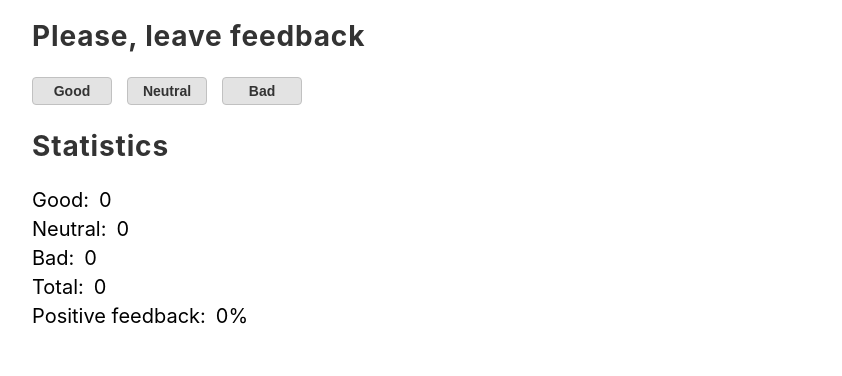
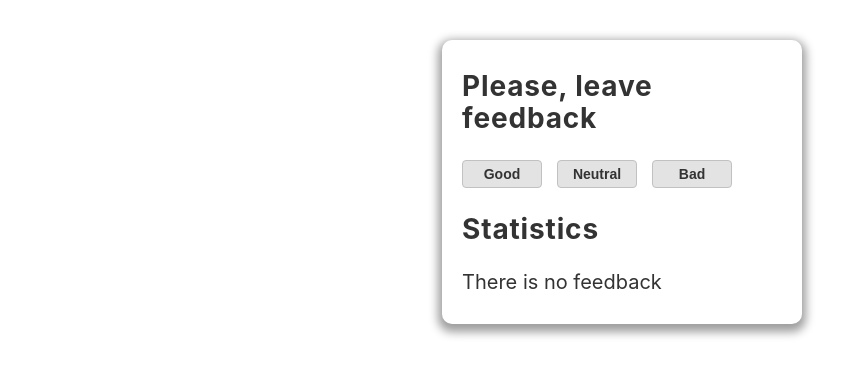
Before and after one commit to myhappyday/goit-react-hw-02-feedback, a React (Create React App) app: page / in a window 1280 px wide. Shown: the top 376 px of the page, without its empty margins (18-860 px from the left). Built offline with nearby package versions, Linux system fonts and the light colour scheme.

Commit message:
Task 1 step 4

```diff
--- a/src/components/App.jsx
+++ b/src/components/App.jsx
@@ -3,6 +3,7 @@ import Container from './App.styled';
 import Section from './Section';
 import FeedbackOptions from './FeedbackOptions';
 import Statistics from './Statistics';
+import Notification from './Notification';
 
 class App extends Component {
   state = {
@@ -16,10 +17,6 @@ class App extends Component {
     this.setState(prevState => ({
       [name]: prevState[name] + 1,
     }));
-    // console.log('state:', this.state);
-    setTimeout(() => {
-      console.log('state 1:', this.state);
-    }, 1000);
   };
 
   countTotalFeedback = () => {
@@ -52,6 +49,7 @@ class App extends Component {
         </Section>
 
         <Section title="Statistics">
+          {total ? (
             <Statistics
               good={good}
               neutral={neutral}
@@ -59,6 +57,9 @@ class App extends Component {
               total={total}
               positivePercentage={positivePercentage}
             />
+          ) : (
+            <Notification message="There is no feedback" />
+          )}
         </Section>
       </Container>
     );
--- a/src/components/App.styled.jsx
+++ b/src/components/App.styled.jsx
@@ -3,9 +3,14 @@ import styled from '@emotion/styled';
 const Container = styled.div`
   display: flex;
   flex-direction: column;
+  align-items: center;
   gap: 25px;
+  width: 360px;
+  margin: 40px auto;
+  padding: 30px 0;
+  border-radius: 10px;
+  box-shadow: rgb(158, 158, 158) 0px 4px 10px 4px;
   font-size: 22px;
-  padding: 20px 50px;
 `;
 
 export default Container;
--- /dev/null
+++ b/src/components/Notification/Notification.jsx
@@ -0,0 +1,13 @@
+import React from 'react';
+import PropTypes from 'prop-types';
+import { Message } from './Notification.styled';
+
+const Notification = ({ message }) => {
+  return <Message>{message}</Message>;
+};
+
+Notification.propTypes = {
+  message: PropTypes.string.isRequired,
+};
+
+export default Notification;
--- /dev/null
+++ b/src/components/Notification/Notification.styled.jsx
@@ -0,0 +1,6 @@
+import styled from '@emotion/styled';
+
+export const Message = styled.p`
+  font-size: 20px;
+  color: #333;
+`;
--- /dev/null
+++ b/src/components/Notification/index.js
@@ -0,0 +1 @@
+export { default } from './Notification';
--- a/src/components/Section/Section.jsx
+++ b/src/components/Section/Section.jsx
@@ -1,3 +1,4 @@
+import React from 'react';
 import PropTypes from 'prop-types';
 import { Title } from './Section.styled';
 
--- a/src/components/Section/Section.styled.jsx
+++ b/src/components/Section/Section.styled.jsx
@@ -4,7 +4,7 @@ export const Title = styled.h2`
   font-size: 28px;
   line-height: 1.16;
   letter-spacing: 0.03em;
-  width: 400px;
+  width: 320px;
   text-align: start;
   color: #333;
   margin-bottom: 25px;
--- a/src/components/Statistics/Statistics.styled.jsx
+++ b/src/components/Statistics/Statistics.styled.jsx
@@ -8,9 +8,11 @@ export const WrapperStats = styled.div`
 
 export const FeedbackStats = styled.p`
   font-size: 20px;
+  color: #333;
 `;
 
 export const DataStats = styled.span`
   margin-left: 10px;
   font-size: 20px;
+  color: #333;
 `;
```
Lines whose indentation alone changed are shown as unchanged.
